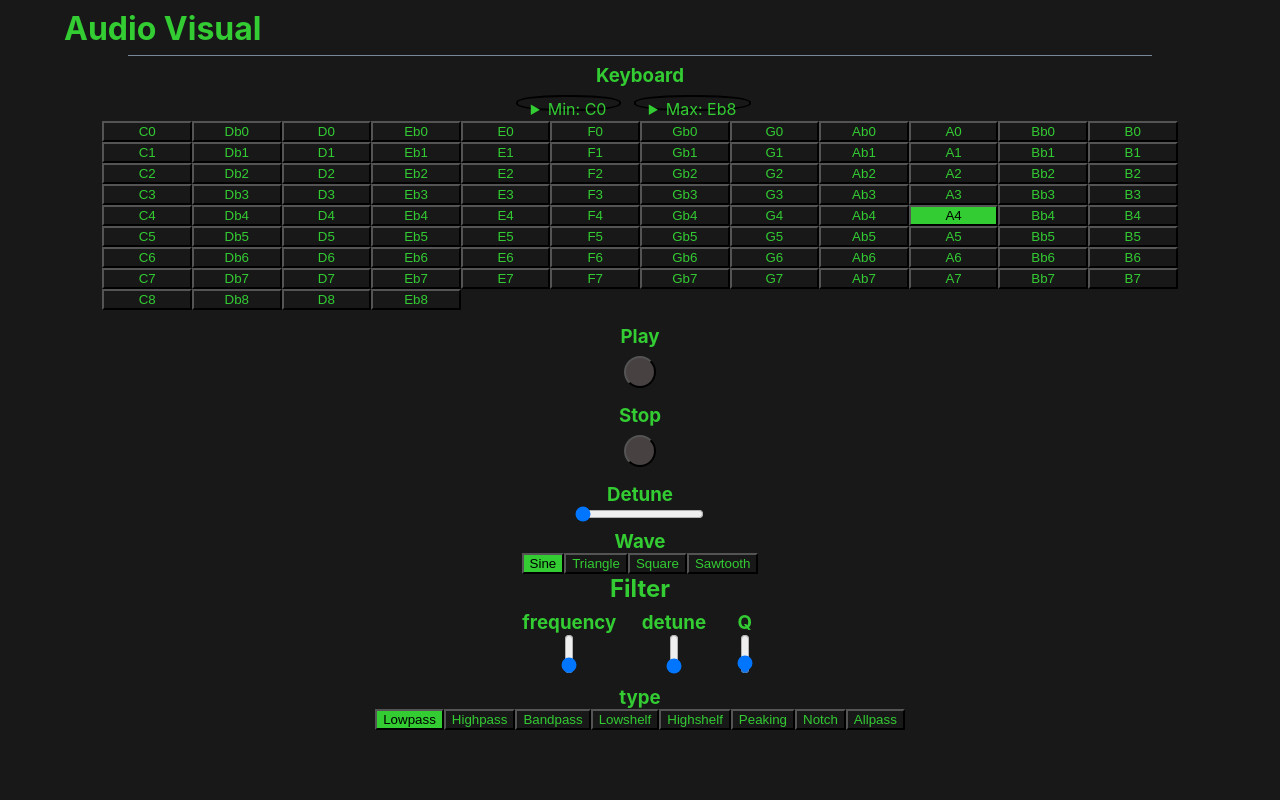
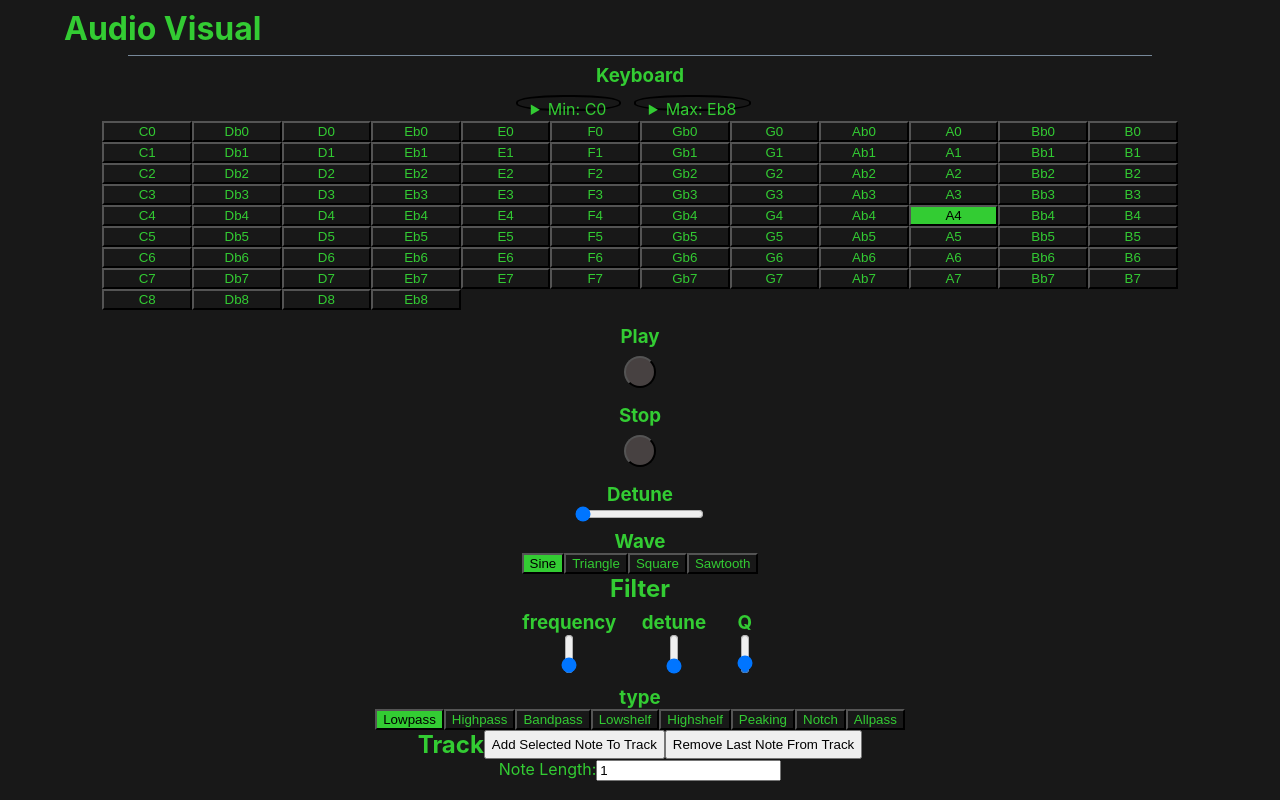
Before and after one commit to IsaacJCarnes/audio-vision, a React (Create React App) app: page / in a window 1280 px wide. Built offline with nearby package versions, Linux system fonts and the light colour scheme.

Commit message:
Setup for tracks

```diff
--- a/src/App.js
+++ b/src/App.js
@@ -9,6 +9,7 @@ import Header from "./components/Header";
 import Osc1 from "./components/Osc1";
 import Filter from "./components/Filter";
 import NoteKeyboard from "./components/NoteKeyboard";
+import Track from "./components/Track";
 
 function App() {
   const basePath = "/audio-vision/";
@@ -20,6 +21,7 @@ function App() {
         <NoteKeyboard/>
         <Osc1/>
         <Filter/>
+        <Track/>
       </div>
     </div>
   );
--- /dev/null
+++ b/src/components/Track.js
@@ -0,0 +1,72 @@
+import "../css/Track.css";
+
+import React, { useContext, useEffect, useState } from "react";
+import { CTX } from "../context/Store";
+
+import { tone as toneArray, ToneAsList } from "../pages/HomePage/helper.js";
+
+export default function Track() {
+  const [appState, updateState] = useContext(CTX);
+  const [noteList, setNoteList] = useState([]);
+  const [trackNotes, setTrackNotes] = useState([]);
+
+  const [lengthMultiplier, setLengthMultiplier] = useState(1);
+  const noteWidth = 7; //refers to view width
+
+  let { frequency } = appState.osc1Settings;
+
+  const TrackVisual = trackNotes.map((element, index) => (
+    <div
+      className="trackNote textContent"
+      key={index}
+      style={{ width: element.noteLength * noteWidth + "vw" }}
+    >
+      {element.noteId}
+    </div>
+  ));
+
+  const RemoveLastNote = () => {
+    let newTrack = [...trackNotes];
+    newTrack.pop();
+    setTrackNotes(newTrack);
+  };
+
+  useEffect(() => {
+    setNoteList(ToneAsList());
+  }, []);
+
+  return (
+    <div>
+      <div style={{ display: "flex", flexDirection: "row" }}>
+        <h2 className="textContent">Track</h2>
+        <button
+          onClick={(e) => {
+            setTrackNotes([
+              ...trackNotes,
+              {
+                ...noteList.find(
+                  (note) => Math.floor(note.noteFreq) === Math.floor(frequency)
+                ),
+                noteLength: lengthMultiplier,
+              },
+            ]);
+          }}
+        >
+          Add Selected Note To Track
+        </button>
+        <button
+          onClick={(e) => {
+            RemoveLastNote();
+          }}
+        >
+          Remove Last Note From Track
+        </button>
+      </div>
+        <label className="textContent">
+          Note Length:
+          <input type="text" value={lengthMultiplier} onChange={(e) => setLengthMultiplier(e.target.value)} />
+        </label>
+      <div style={{ display: "flex", flexDirection: "row" }}>{TrackVisual}</div>
+    </div>
+  );
+}
--- /dev/null
+++ b/src/css/Track.css
@@ -0,0 +1,3 @@
+.trackNote{
+    border: 1px solid #33CC33;
+}
```
Also changed, not shown: 1 other file (tests, documents, lock files or other folders).
